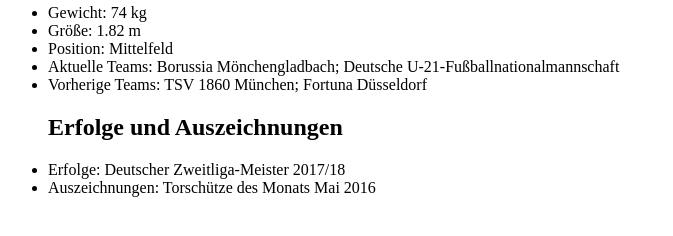
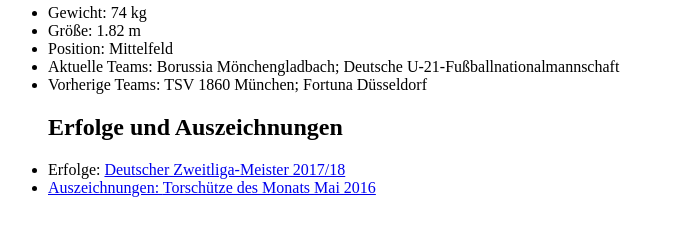
Before and after one commit to Lukas-Git/HTML, a plain HTML site: page basis/index.html in a window 1280 px wide. Shown: the part 432-668 px from the top of the page, without its empty margins (0-673 px from the left). Drawn offline with Linux system fonts and the light colour scheme.

Commit message:
Update index.html

```diff
--- a/basis/index.html
+++ b/basis/index.html
@@ -17,8 +17,8 @@
       <li> Aktuelle Teams: Borussia Mönchengladbach; Deutsche U-21-Fußballnationalmannschaft </li>
       <li> Vorherige Teams: TSV 1860 München; Fortuna Düsseldorf </li>
       <h2> Erfolge und Auszeichnungen </h2>
-      <li> Erfolge: Deutscher Zweitliga-Meister 2017/18 </li>
-      <li> Auszeichnungen: Torschütze des Monats Mai 2016 </li>
+      <li> Erfolge: <a href="https://de.wikipedia.org/wiki/2._Fu%C3%9Fball-Bundesliga"> Deutscher Zweitliga-Meister 2017/18 </li>
+      <li> Auszeichnungen: <a href="https://de.wikipedia.org/wiki/Tor_des_Monats"> Torschütze des Monats Mai 2016 </li>
     <ul>
   </body>
 </html>
```
